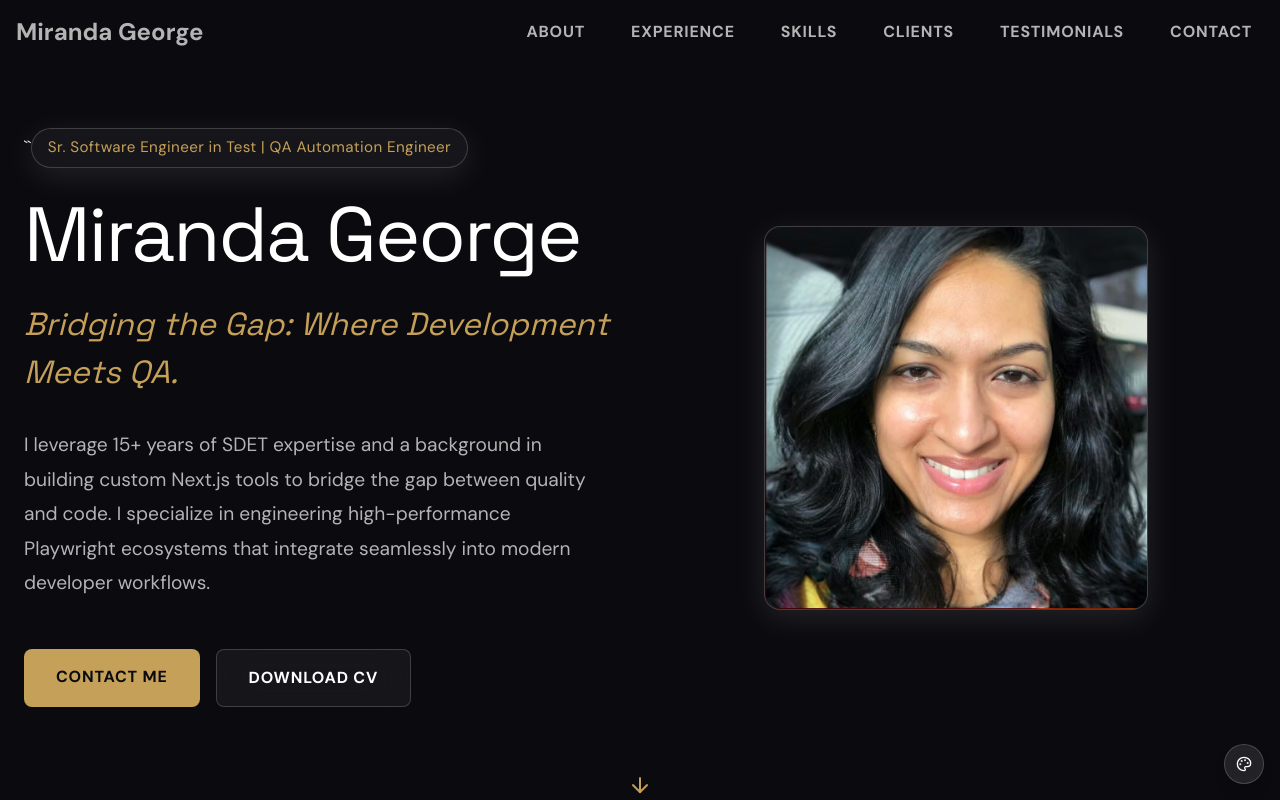
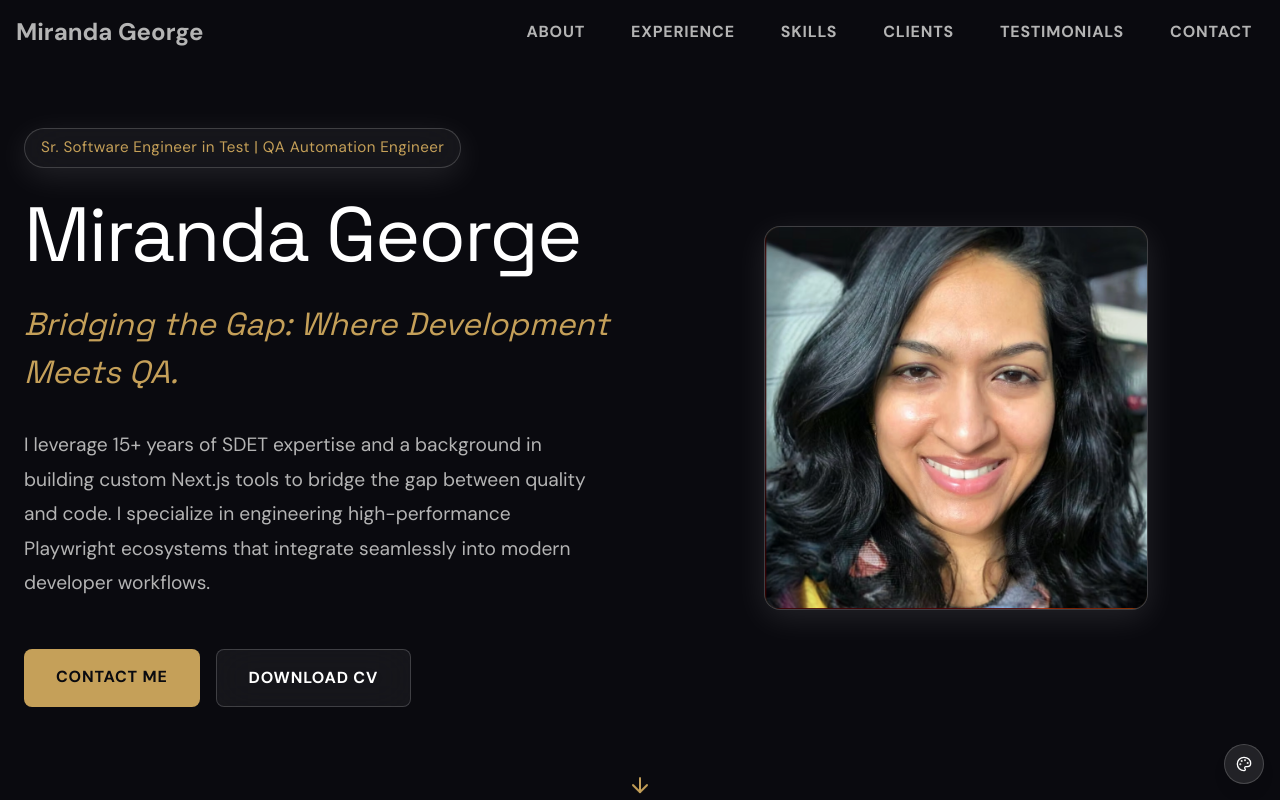
Before and after one commit to miranda-gv/my-portfolio, a Next.js app: page / in a window 1280 px wide. Shown: the top 800 px of the page. Built offline with nearby package versions, Linux system fonts and the light colour scheme.

Commit message:
fix: remove unnecessary backticks from HeroSection component

```diff
--- a/src/components/HeroSection.tsx
+++ b/src/components/HeroSection.tsx
@@ -37,7 +37,6 @@ export default function HeroSection() {
       <div className="container mx-auto px-6 py-32 relative z-10">
         <div className="grid md:grid-cols-2 gap-8 items-center">
           <div>
-            ``
             <div className="mb-6 inline-block">
               <GlassCard
                 variant="pill"
```
